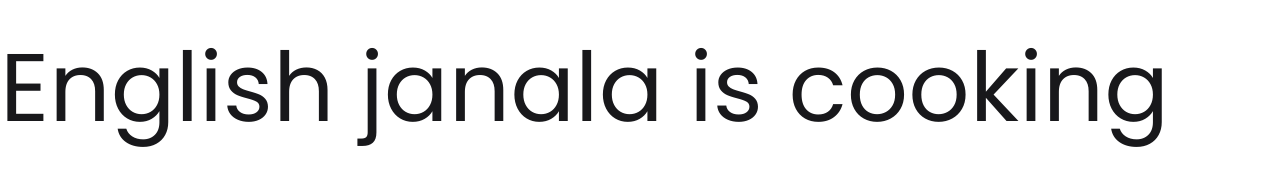
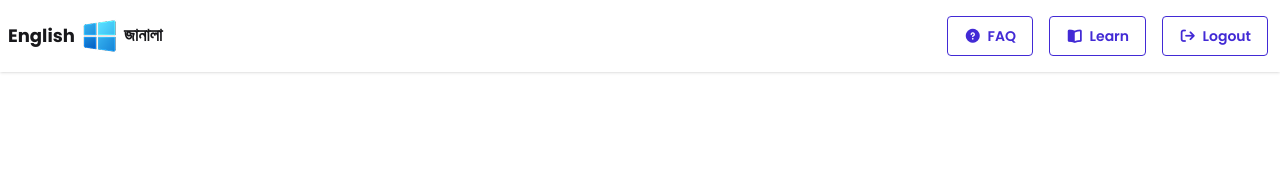
Before and after one commit to abdur2711/english-janala, a plain HTML site: page index.html in a window 1280 px wide. Drawn offline with nearby package versions, Linux system fonts and the light colour scheme.

Commit message:
Add header

```diff
--- a/index.html
+++ b/index.html
@@ -24,6 +24,33 @@
   <link rel="stylesheet" href="style.css">
 </head>
 <body>
-  <h1 class="text-8xl py-10">English janala is cooking</h1>
+  <header>
+    <div class="navbar bg-base-100 shadow-sm">
+      <div class="navbar-start">
+        <div class="dropdown">
+          <div tabindex="0" role="button" class="btn btn-ghost lg:hidden">
+            <svg xmlns="http://www.w3.org/2000/svg" class="h-5 w-5" fill="none" viewBox="0 0 24 24" stroke="currentColor"> <path stroke-linecap="round" stroke-linejoin="round" stroke-width="2" d="M4 6h16M4 12h8m-8 6h16" /> </svg>
+          </div>
+          <ul tabindex="0" class="menu menu-sm dropdown-content bg-base-100 rounded-box z-1 mt-3 w-52 p-2 shadow">
+            <li><a href="" class=""><i class="fa-solid fa-circle-question"></i>FAQ</a></li>
+            <li><a href="" class=""><i class="fa-solid fa-book-open"></i>Learn</a></li>
+            <li><a href="" class=""><i class="fa-solid fa-arrow-right-from-bracket"></i>Logout</a></li>
+          </ul>
+        </div>
+        <a href="" class="flex items-center gap-1">
+          <span class="text-lg font-bold">English</span>
+          <img src="./assets/logo.png" alt="">
+          <span class="text-lg font-semibold font-bangla">জানালা</span>
+        </a>
+      </div>
+      <div class="navbar-end hidden lg:flex">
+        <ul class="menu menu-horizontal px-1 space-x-4">
+          <li><a href="" class="btn btn-outline btn-primary"><i class="fa-solid fa-circle-question"></i>FAQ</a></li>
+          <li><a href="" class="btn btn-outline btn-primary"><i class="fa-solid fa-book-open"></i>Learn</a></li>
+          <li><a href="" class="btn btn-outline btn-primary"><i class="fa-solid fa-arrow-right-from-bracket"></i>Logout</a></li>
+        </ul>
+      </div>
+    </div>
+  </header>
 </body>
 </html>
```
